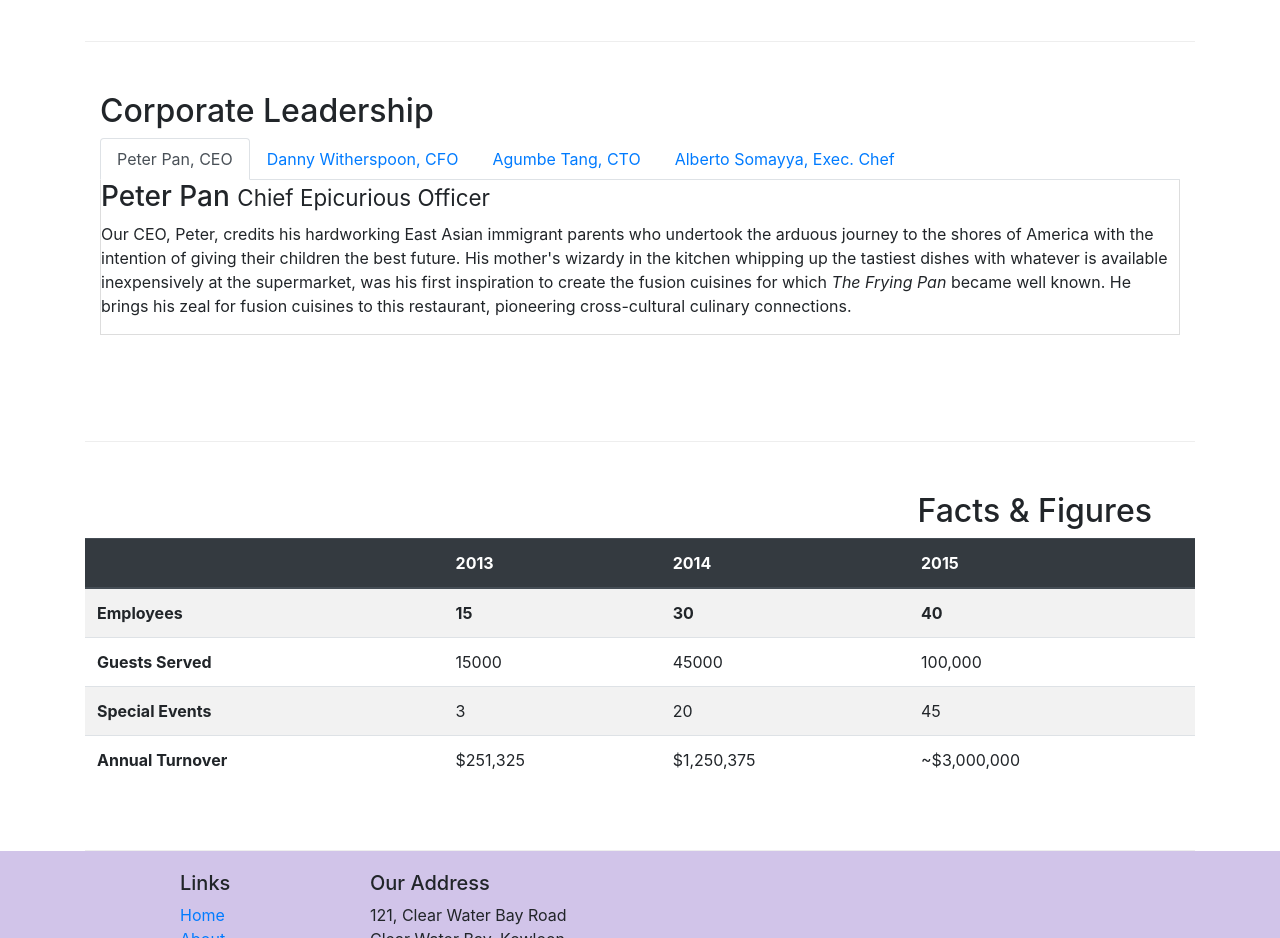
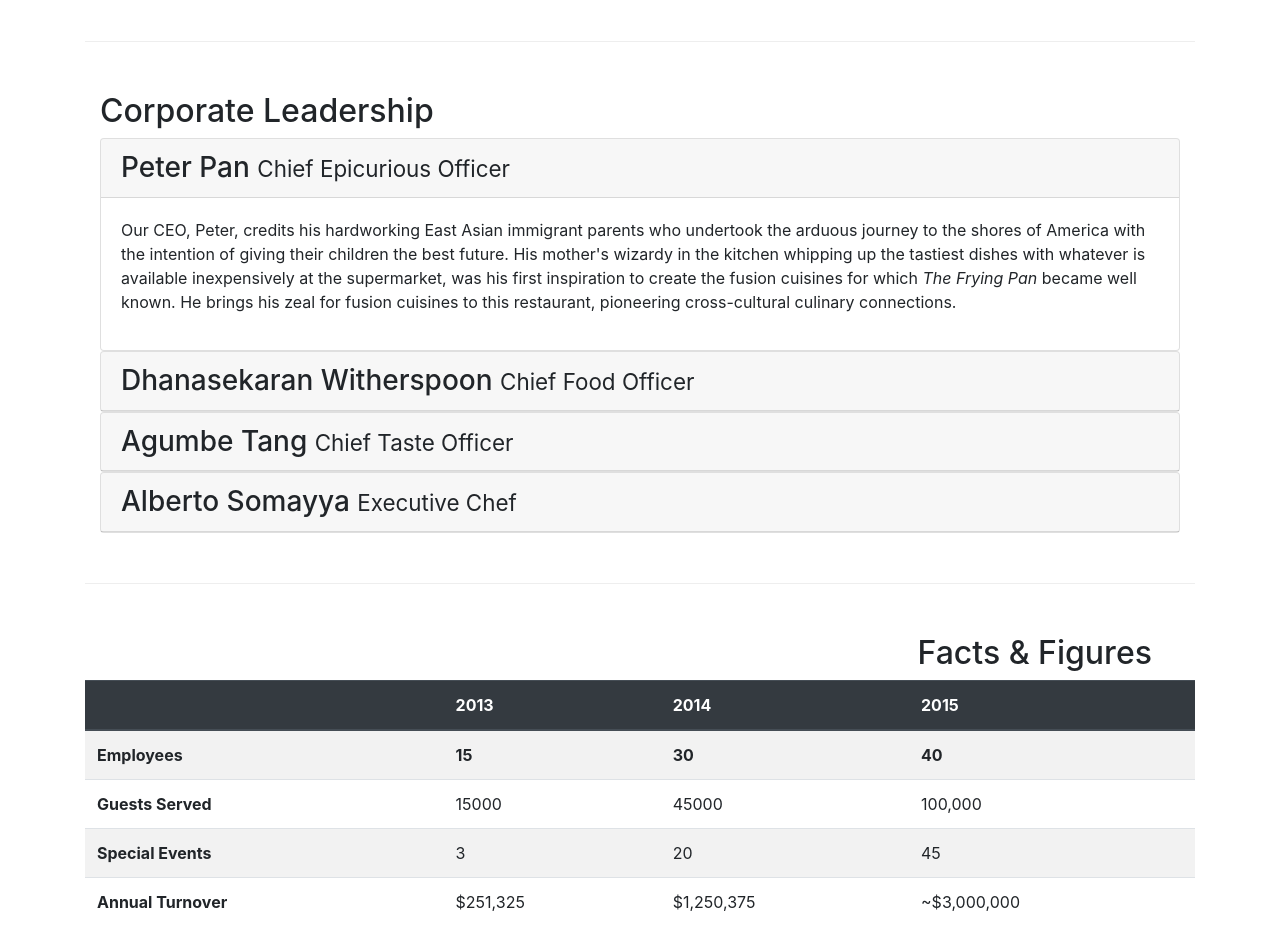
Before and after one commit to marcosvpinho/Bootstrap-4, a website: page aboutus.html in a window 1280 px wide. Shown: the part 880-1818 px from the top of the page. Drawn offline with nearby package versions, Linux system fonts and the light colour scheme.

Commit message:
Accordion

```diff
--- a/aboutus.html
+++ b/aboutus.html
@@ -101,43 +101,53 @@
         <div class="row row-content">
             <div class="col- col-sm">
                 <h2>Corporate Leadership</h2>
-                <ul class="nav nav-tabs">
-                    <li class="nav-item">
-                      <a class="nav-link active" href="#peter"
-                        role="tab" data-toggle="tab">Peter Pan, CEO</a>
-                    </li>
-                    <li class="nav-item">
-                      <a class="nav-link" href="#danny" role="tab"
-                        data-toggle="tab">Danny Witherspoon, CFO</a>
-                    </li>
-                    <li class="nav-item">
-                      <a class="nav-link" href="#agumbe"role="tab"
-                        data-toggle="tab">Agumbe Tang, CTO</a>
-                    </li>
-                    <li class="nav-item">
-                      <a class="nav-link" href="#alberto" role="tab"
-                        data-toggle="tab">Alberto Somayya, Exec. Chef</a>
-                    </li>
-                </ul>
+                <div id="accordion">
+                    <div class="card">
+                        <div class="card-header" role="tab" id="peterhead">
+                            <h3 class="mb-0">
+                                <a data-toggle="collapse" data-target="#peter">Peter Pan <small>Chief Epicurious Officer</small></a>
+                            </h3>
+                        </div>
 
-                <div class="tab-content">
-                    <div role="tabpanel" class="tab-pane fade show active" id="peter">
-                        <h3>Peter Pan <small>Chief Epicurious Officer</small></h3>
-                        <p class="d-none d-sm-block">Our CEO, Peter, credits his hardworking East Asian immigrant parents who undertook the arduous journey to the shores of America with the intention of giving their children the best future. His mother's wizardy in the kitchen whipping up the tastiest dishes with whatever is available inexpensively at the supermarket, was his first inspiration to create the fusion cuisines for which <em>The Frying Pan</em> became well known. He brings his zeal for fusion cuisines to this restaurant, pioneering cross-cultural culinary connections.</p>
+                        <div class="collapse show" id="peter" data-parent="#accordion">
+                            <div class="card-body">
+                                <p class="d-none d-sm-block">Our CEO, Peter, credits his hardworking East Asian immigrant parents who undertook the arduous journey to the shores of America with the intention of giving their children the best future. His mother's wizardy in the kitchen whipping up the tastiest dishes with whatever is available inexpensively at the supermarket, was his first inspiration to create the fusion cuisines for which <em>The Frying Pan</em> became well known. He brings his zeal for fusion cuisines to this restaurant, pioneering cross-cultural culinary connections.</p>
+                            </div>
+                        </div>
                     </div>
 
-                    <div role="tabpanel" class="tab-pane fade " id="danny">
-                        <h3>Dhanasekaran Witherspoon <small>Chief Food Officer</small></h3>
-                        <p class="d-none d-sm-block">Our CFO, Danny, as he is affectionately referred to by his colleagues, comes from a long established family tradition in farming and produce. His experiences growing up on a farm in the Australian outback gave him great appreciation for varieties of food sources. As he puts it in his own words, <em>Everything that runs, wins, and everything that stays, pays!</em></p>
+                    <div class="card">
+                        <div class="card-header" role="tab" id="dannyhead">
+                            <h3 class="mb-0"> <a data-toggle="collapse" data-target="#danny">Dhanasekaran Witherspoon <small>Chief Food Officer</small></a></h3>
+                        </div>
+                        <div class="collapse" id="danny" data-parent="#accordion">
+                            <div class="card-body">
+                                <p class="d-none d-sm-block">Our CFO, Danny, as he is affectionately referred to by his colleagues, comes from a long established family tradition in farming and produce. His experiences growing up on a farm in the Australian outback gave him great appreciation for varieties of food sources. As he puts it in his own words, <em>Everything that runs, wins, and everything that stays, pays!</em></p>
+                            </div>
+                        </div>
                     </div>
-                    <div role="tabpanel" class="tab-pane fade " id="agumbe">
-                        <h3>Agumbe Tang <small>Chief Taste Officer</small></h3>
-                        <p class="d-none d-sm-block">Blessed with the most discerning gustatory sense, Agumbe, our CTO, personally ensures that every dish that we serve meets his exacting tastes. Our chefs dread the tongue lashing that ensues if their dish does not meet his exacting standards. He lives by his motto, <em>You click only if you survive my lick.</em></p>
+
+                    <div class="card">
+                        <div class="card-header" role="tab" id="agumbehead">
+                            <h3 class="mb-0"> <a data-toggle="collapse" data-target="#agumbe">Agumbe Tang <small>Chief Taste Officer</small></a></h3>
+                        </div>
+                        <div class="collapse" id="agumbe" data-parent="#accordion">
+                            <div class="card-body">
+                                <p class="d-none d-sm-block">Blessed with the most discerning gustatory sense, Agumbe, our CTO, personally ensures that every dish that we serve meets his exacting tastes. Our chefs dread the tongue lashing that ensues if their dish does not meet his exacting standards. He lives by his motto, <em>You click only if you survive my lick.</em></p>
+                            </div>
+                        </div>
                     </div>
-                    <div role="tabpanel" class="tab-pane fade " id="alberto">
-                        <h3>Alberto Somayya <small>Executive Chef</small></h3>
-                        <p class="d-none d-sm-block">Award winning three-star Michelin chef with wide International experience having worked closely with whos-who in the culinary world, he specializes in creating mouthwatering Indo-Italian fusion experiences. He says, <em>Put together the cuisines from the two craziest cultures, and you get a winning hit! Amma Mia!</em></p>
+                    <div class="card">
+                        <div class="card-header" role="tab" id="Albertohead">
+                            <h3 class="mb-0"> <a data-toggle="collapse" data-target="#alberto">Alberto Somayya <small>Executive Chef</small></a></h3>
+                        </div>
+                         <div class="collapse" id="alberto" data-parent="#accordion">
+                            <div class="card-body">
+                                <p class="d-none d-sm-block">Award winning three-star Michelin chef with wide International experience having worked closely with whos-who in the culinary world, he specializes in creating mouthwatering Indo-Italian fusion experiences. He says, <em>Put together the cuisines from the two craziest cultures, and you get a winning hit! Amma Mia!</em></p>
+                            </div>
+                        </div>
                     </div>
+
                 </div>
             </div>
        </div>
```
